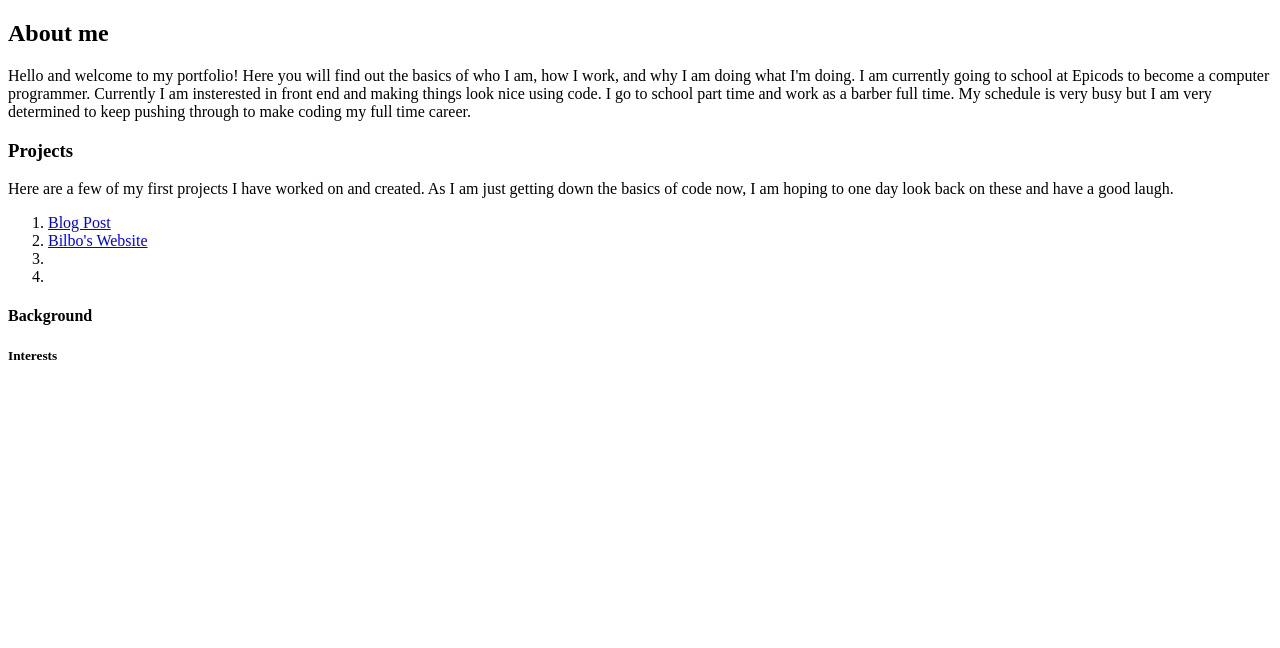
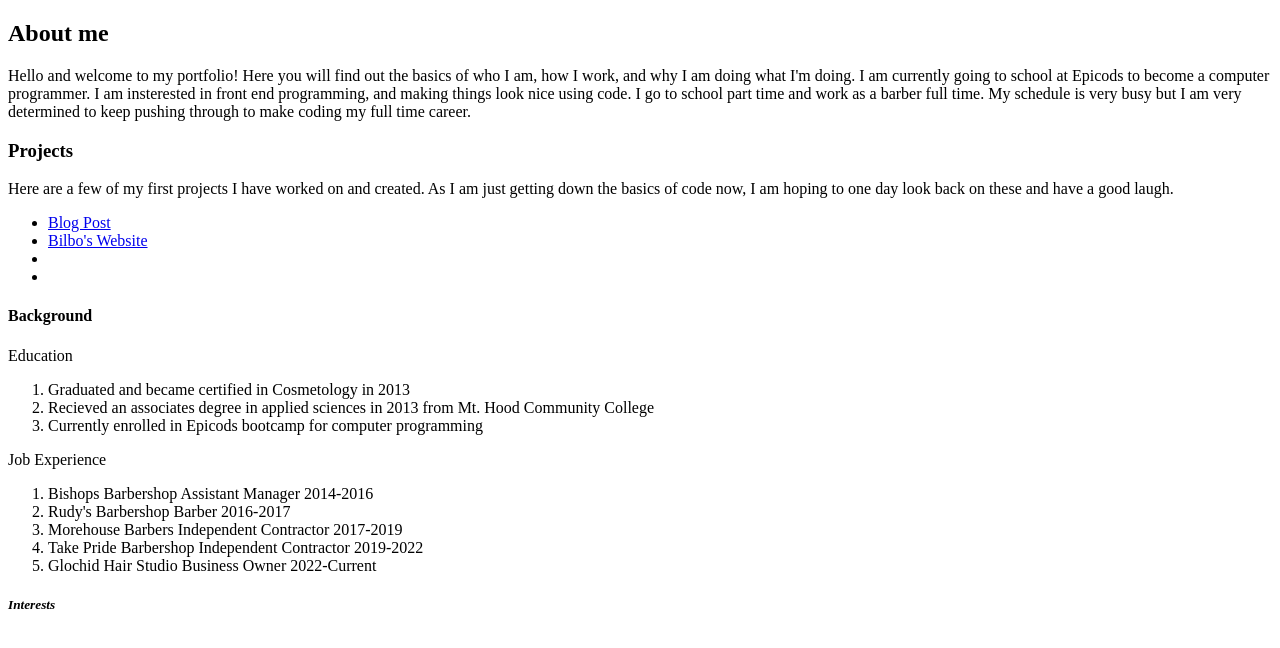
Before and after one commit to faybauder/portfolio-landing-page, a plain HTML site: page index.html in a window 1280 px wide. Shown: the part 60-708 px from the top of the page. Drawn offline with Linux system fonts and the light colour scheme.

Commit message:
add info to background

```diff
--- a/index.html
+++ b/index.html
@@ -7,25 +7,38 @@
   <title>Fay's Portfolio</title>
 </head>
 <body>
-  <h1><span class="title">Fay Bauder</span></h1>
+  <h1><span class="title"><strong>Fay Bauder</strong></span></h1>
 
   <h2><span class="about">About me</span></h2>
 
-  <p>Hello and welcome to my portfolio! Here you will find out the basics of who I am, how I work, and why I am doing what I'm doing. I am currently going to school at Epicods to become a computer programmer. Currently I am insterested in front end and making things look nice using code. I go to school part time and work as a barber full time. My schedule is very busy but I am very determined to keep pushing through to make coding my full time career.</p>
+  <p>Hello and welcome to my portfolio! Here you will find out the basics of who I am, how I work, and why I am doing what I'm doing. I am currently going to school at Epicods to become a computer programmer. I am insterested in front end programming, and making things look nice using code. I go to school part time and work as a barber full time. My schedule is very busy but I am very determined to keep pushing through to make coding my full time career.</p>
 
   <h3><span class="projects">Projects</span></h3>
   <p>Here are a few of my first projects I have worked on and created. As I am just getting down the basics of code now, I am hoping to one day look back on these and have a good laugh.</p>
 
-    <ol>
+    <ul>
       <li><a href="https://github.com/faybauder/Blog-post.git">Blog Post</a></li>
       <li><a href="https://github.com/faybauder/bilbos-website.git">Bilbo's Website</a></li>
       <li></li>
       <li></li>
-    </ol>
+    </ul>
 
   <h4><span class="history">Background</span></h4>
-
-  <h5><span class="interests">Interests</span></h5>
+  <p>Education</p>
+  <ol>
+    <li>Graduated and became certified in Cosmetology in 2013</li>
+    <li>Recieved an associates degree in applied sciences in 2013 from Mt. Hood Community College</li>
+    <li>Currently enrolled in Epicods bootcamp for computer programming</li>
+  </ol>
+  <p>Job Experience</p>
+  <ol>
+    <li>Bishops Barbershop Assistant Manager         2014-2016</li>
+    <li>Rudy's Barbershop Barber                     2016-2017</li>
+    <li>Morehouse Barbers Independent Contractor     2017-2019</li>
+    <li>Take Pride Barbershop Independent Contractor 2019-2022</li>
+    <li>Glochid Hair Studio Business Owner           2022-Current</li>
+  </ol>
+  <h5><span class="interests"><em>Interests</em></span></h5>
   <p></p>
 
 
```
